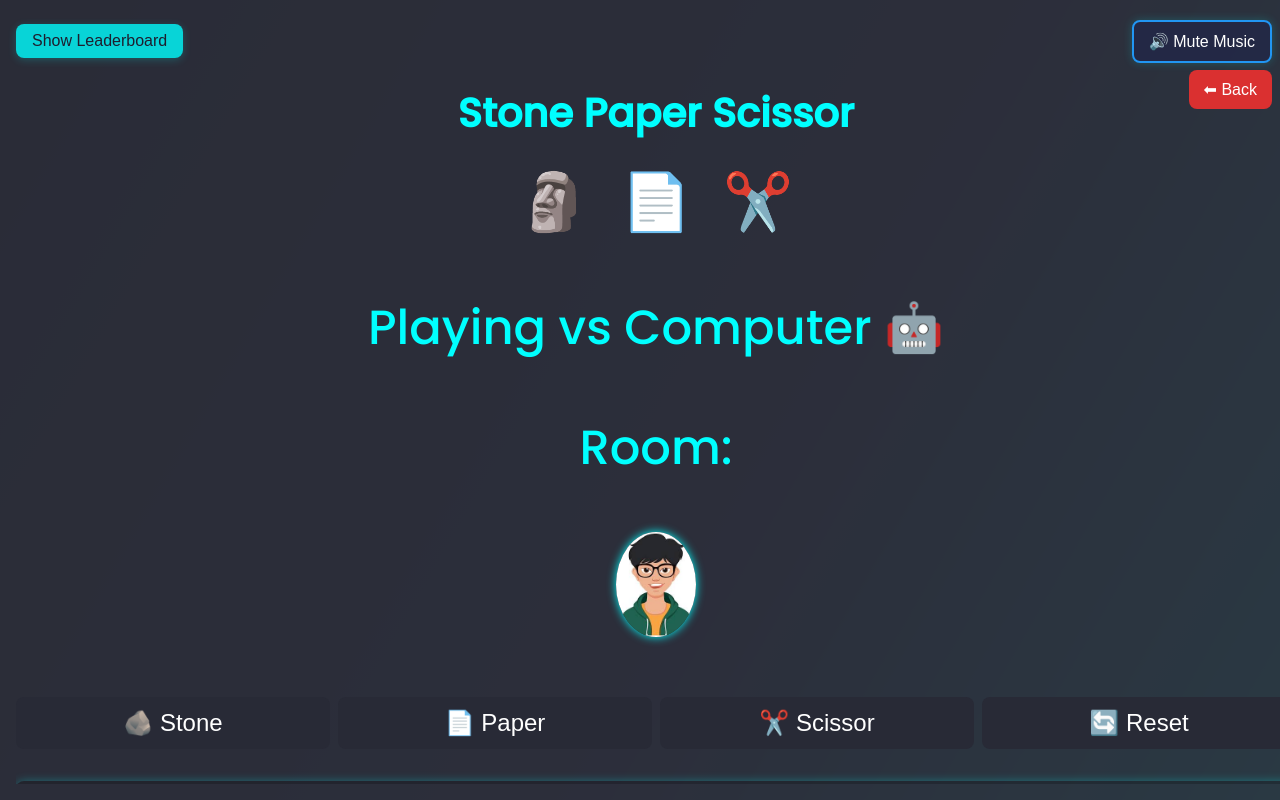
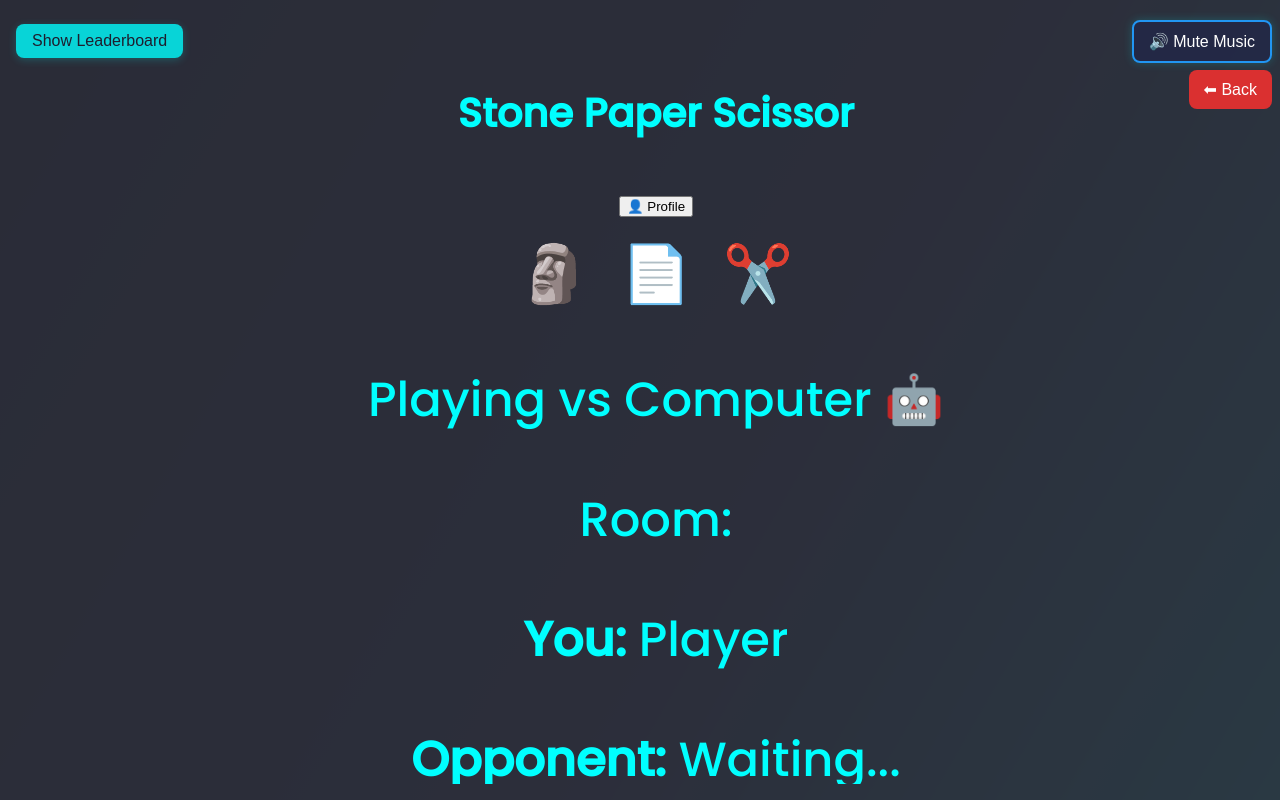
Before and after one commit to somesh9911556153/stone-paper-scissor-node, a website: page public/index.html in a window 1280 px wide. Both pictures are taken after a click on the button "Play with Computer". Drawn offline with Linux system fonts and the light colour scheme.

Commit message:
Update index.html

```diff
--- a/public/index.html
+++ b/public/index.html
@@ -14,6 +14,7 @@
   <div id="loading" style="display: none; position: fixed; top: 0; left: 0; width: 100vw; height: 100vh;
      background: rgba(0,0,0,0.6); color: #00fff0; font-size: 2rem;
      display: flex; align-items: center; justify-content: center; z-index: 9999;">
+    🔄 Connecting to room...
   </div>
 
   <div class="game-container">
@@ -21,12 +22,20 @@
       <h1>Stone Paper Scissor</h1>
 
       <button id="music-toggle-btn" onclick="toggleMusic()">🔊 Mute Music</button>
+      <button id="avatar-btn" onclick="toggleProfile()">👤 Profile</button>
       <button id="back-button" onclick="goBack()" style="display: none;">⬅ Back</button>
 
       <div class="emoji-banner">
         <span class="emoji">🗿</span>
         <span class="emoji">📄</span>
         <span class="emoji">✂️</span>
+      </div>
+
+      <!-- Profile Section -->
+      <div id="profile-section" style="display: none; margin-bottom: 1rem;">
+        <h3>Profile</h3>
+        <input type="text" id="username-input" placeholder="Enter your name" />
+        <button onclick="saveProfile()">Save</button>
       </div>
 
       <!-- MODE SELECTION -->
@@ -52,9 +61,9 @@
           <p>Room: <span id="current-room"></span></p>
         </div>
 
-        <!-- 🧑‍🎨 Avatar section -->
-        <div id="avatar-section" style="display: none; text-align:center; margin-bottom:1rem;">
-          <img id="player-avatar" src="" alt="Avatar" style="width: 80px; border-radius: 50%; box-shadow: 0 0 10px cyan;" />
+        <div class="profile-display">
+          <p><strong>You:</strong> <span id="local-username">Player</span></p>
+          <p><strong>Opponent:</strong> <span id="opponent-username">Waiting...</span></p>
         </div>
 
         <div class="button">
@@ -102,7 +111,6 @@
     const db = firebase.database();
   </script>
 
-  <!-- Game Logic -->
   <script src="client.js"></script>
 
   <!-- Background Music -->
```
